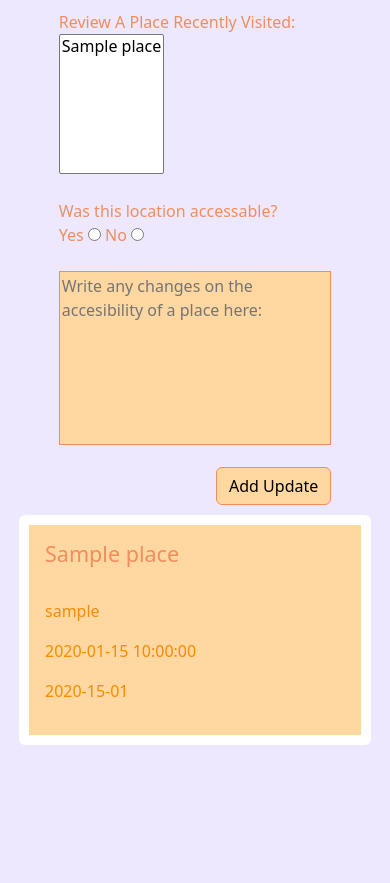
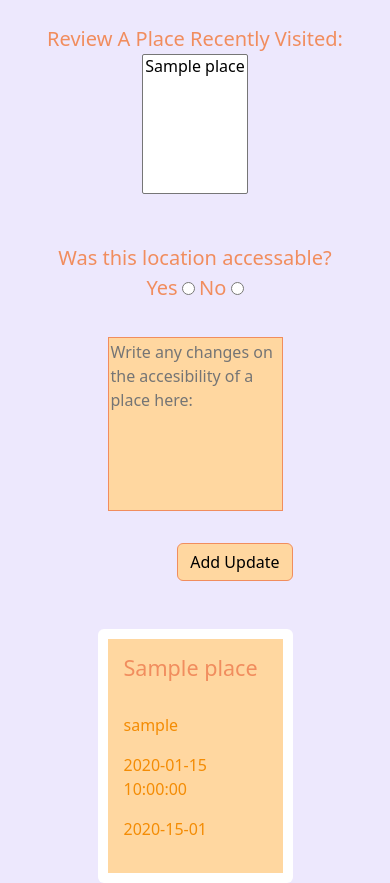
Before and after one commit to Brooklyn-STEAM/10040-Integrating-GPS-To-Increase-Accessibility, a Flask app: page /updates in a window 390 px wide. Shown: the part 77-960 px from the top of the page. Before the commit the page ends 822 px from the top, so only its background shows below. Run offline with Flask 3, Linux system fonts and the light colour scheme; a user stored in the database is signed in; tables that the repository leaves empty or names only in its code hold one stand-in row (values such as "Sample post"); data that the repository does not hold is empty; some libraries are stand-ins or nearby versions.

Commit message:
FIxed the layout of updates page made it mobil responsive and modified the navbar (#39)

```diff
--- a/static/styles.css
+++ b/static/styles.css
@@ -174,3 +174,7 @@ h1{
   border: 3px;
   padding: 10px;
 }
+
+.update-b{
+  width: 75%;
+}
--- a/templates/components/Navbar.html.jinja
+++ b/templates/components/Navbar.html.jinja
@@ -30,12 +30,18 @@
           <a class="nav-link" href="/updates">Updates</a>
         </li>
       </ul>
+
        {%if current_user.is_authenticated %}
-             <span style = "color: rgb(56, 4, 111);"> Hello, {{current_user.username }}</span>
-             <a href = "/sign_out" class = "btn btn-outline-dark ">Log Out</a>
+             <div class="flex-grow-1 text-end">
+             <span style = "color: rgb(56, 4, 111);" class="n-center"> Hello, {{current_user.username }}</span>
+             <a href = "/sign_out" class = "btn btn-outline-dark">Log Out</a>
+             </div>
         {%else%}
+            <div class="flex-grow-1 text-end">
             <a href = "/sign_in" class = "btn btn-outline-dark">Log In</a>
+            </div>
         {% endif %}
+      </div>
     </div>
   </div>
 </nav>
--- a/templates/updates.html.jinja
+++ b/templates/updates.html.jinja
@@ -10,9 +10,12 @@
 <body>
   {%include "components/navbar.html.jinja"%}
 
-      <div class="mx-auto w-75 center">
-        <form method = "post" action="/updates/update">
-        <label for = "place" class="u-card-text-color-py">Review A Place Recently Visited:</label>
+
+        <div class="container text-center">
+          <div class="row">
+            <div class="col-sm-6">
+              <form method = "post" action="/updates/update" >
+                <label for = "place" class="u-card-text-color-py fs-5 text-center pt-4">Review A Place Recently Visited:</label>
                 <br>
                   <select size = "6" name = "place" id = "place">
                   {%for location in locations%}
@@ -21,28 +24,36 @@
                   </select>
                 <br>
                 <br>
-        <label class="card-title u-card-text-color-py text-left ml-2" for="accessable" name="role">Was this location accessable?</label>
+            </div>
+            <div class="col-sm-6">
+              <label class="card-title u-card-text-color-py fs-5 pt-4" for="accessable" name="role">Was this location accessable?</label>
                 <br>
-            <label for="student" class="u-card-text-color-py">Yes</label>
-            <input type="radio" id="viable" name="accessable" value="Yes" required
-              value="{{ request.form.get('accessable', '') }}">
+                <label for="student" class="u-card-text-color-py fs-5">Yes</label>
+                <input type="radio" id="viable" name="accessable" value="Yes" requiredvalue="{{ request.form.get('accessable', '') }}">
 
-            <label for="teacher" class="u-card-text-color-py">No</label>
+                <label for="teacher" class="u-card-text-color-py fs-5">No</label>
                 <input type="radio" id="non-viable" name="accessable" value="No" required value="{{ request.form.get('accessable', '') }}">
                 <br>
                 <br>
-
+            </div>
+          </div>
+        </div>
+          <div class="s-center">
             <textarea placeholder="Write any changes on the accesibility of a place here:" rows="7" cols="100"
             name="written_update" value = '{{request.form.get("written_update", "")}}' maxlength = "1500" class="u-textarea"></textarea>
+          </div>
 
-          <div class="d-grid justify-content-end">
-            <button type="submit" class="btn btn-light mt-3 add-update" action="postupdate">Add Update </button>
+          <div class="update-b d-grid justify-content-end">
+            <button type="submit" class="btn btn-light mt-3 add-update " action="postupdate">Add Update </button>
           </div>
       </form>
     </div>
 
+
+      <br>
+      <br>
      {%for update in updates%}
-        <div class="card center" style="width: 22rem;">
+        <div class="card s-center">
           <div class="card-body u-bg-card-color">
             <h4 class="u-card-text-color-py">{{update["name"]}}</h4>
             <br>
```
Lines whose indentation alone changed are shown as unchanged.
